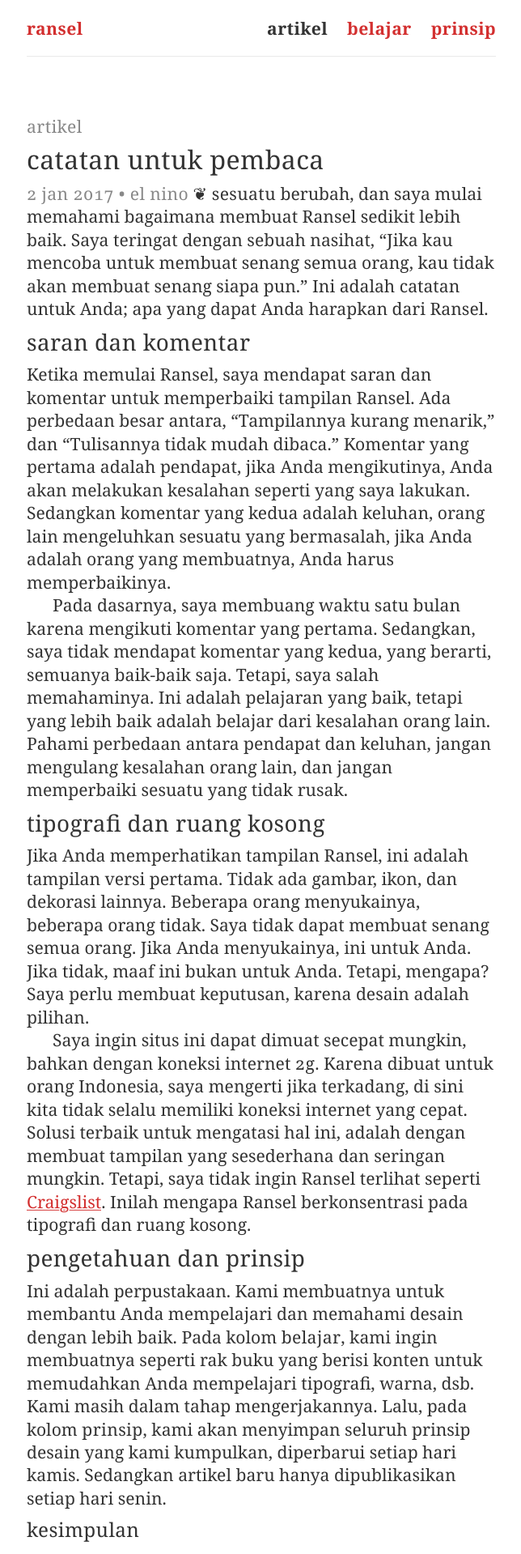
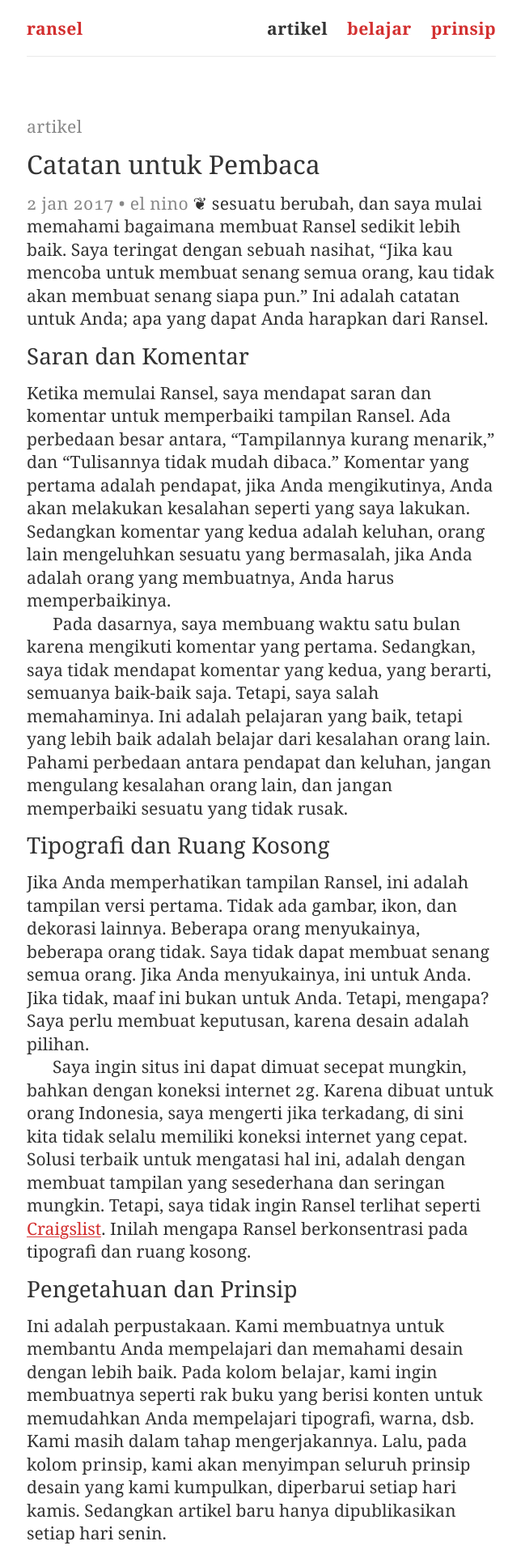
Before and after one commit to tertanda/ransel.github.io, a Jekyll site: the page built from artikel/_posts/2017-1-2-catatan-untuk-pembaca.md, in a window 1280 px wide. Shown: the top 1919 px of the page at 81% size, without its empty margins (317-961 px from the left). Built offline with Jekyll 4.4.1, drawn with Linux system fonts in a browser that asks for light colours.

Commit message:
Memperbaiki heading.

```diff
--- a/_sass/base/typo.scss
+++ b/_sass/base/typo.scss
@@ -13,7 +13,6 @@ blockquote::before {
     width: 5rem;
 }
 
-h1, h2, h3, h4, h5,
 .smallcaps {
     font-family: "Alegreya Sans SC", "Georgia", serif;
     letter-spacing: 0.025rem;
@@ -76,7 +75,7 @@ ul { list-style: none; }
 
 h1, h2, h3, h4, h5 {
     font-weight: 400;
-    line-height: 0.75;
+    line-height: 1.125;
     margin-bottom: 0.4125rem;
     margin-top: 0.125rem;
 }
```
